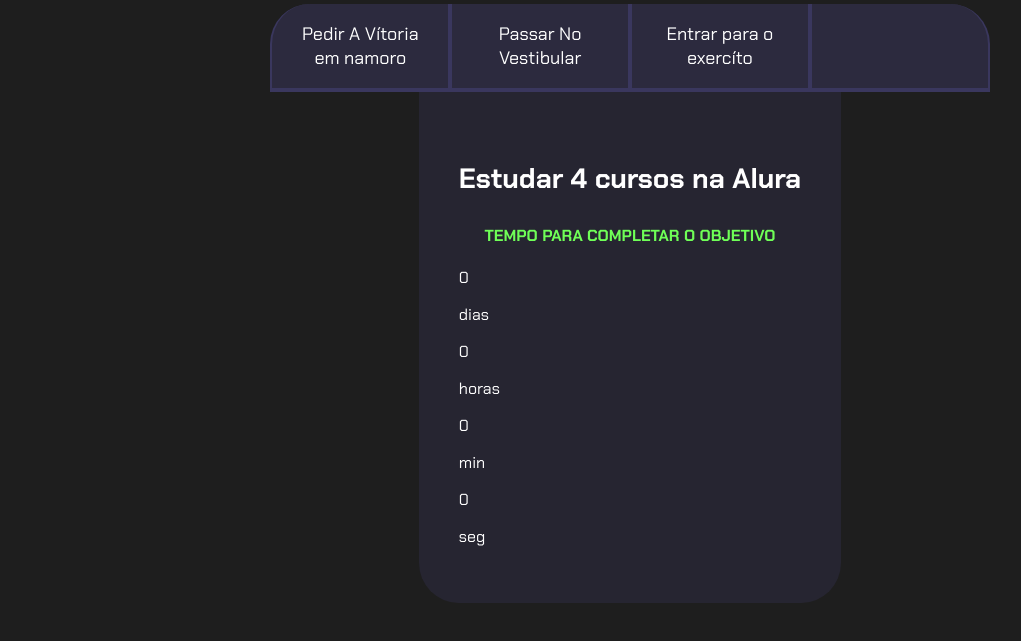
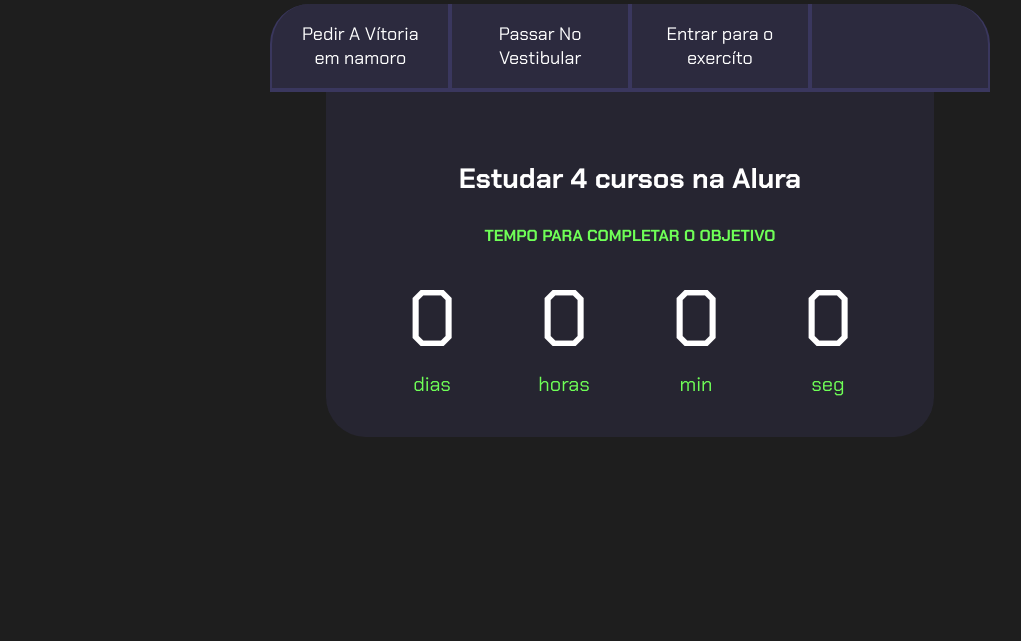
Before and after one commit to Lukete7/cronometro123, a plain HTML site: page index.html in a window 1280 px wide. Shown: the part 99-740 px from the top of the page, without its empty margins (10-1031 px from the left). Drawn offline with Linux system fonts and the light colour scheme.

Commit message:
Update style.css

```diff
--- a/style.css
+++ b/style.css
@@ -14,6 +14,8 @@ body {
     color: var(--branco);
     font-family: 'Chakra Petch', sans-serif;
 }
+
+
 .conteudo-principal {
     display: flex;
     flex-direction: column;
@@ -87,6 +89,30 @@ body {
     text-transform: uppercase;
 }
 
+.contador{
+    display:flex;
+    justify-content: center;
+    flex-wrap: wrap;
+}
+.contador-digito{
+    padding: 0 16px;
+    text-align: center;
+    min-width: 100px;
+}
+
+.contador-digito-numero{
+    font-size: 80px;
+    margin: 0;
+
+}
+
+.contador-digito-texto{
+    color: var(--verde);
+    font-size: 20px;
+    margin: 0;
+
+}
+
 @media screen and (min-width: 768px) {
     .botoes {
         display: flex;
```
